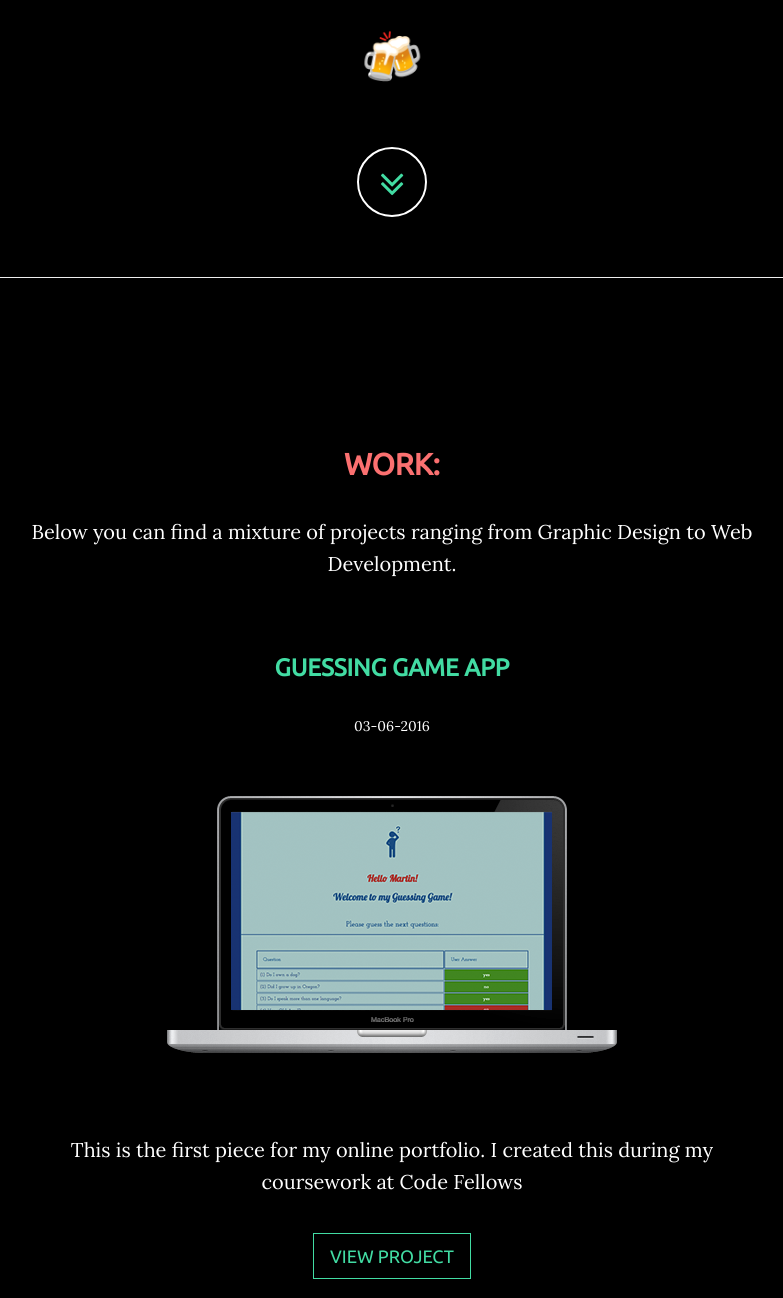
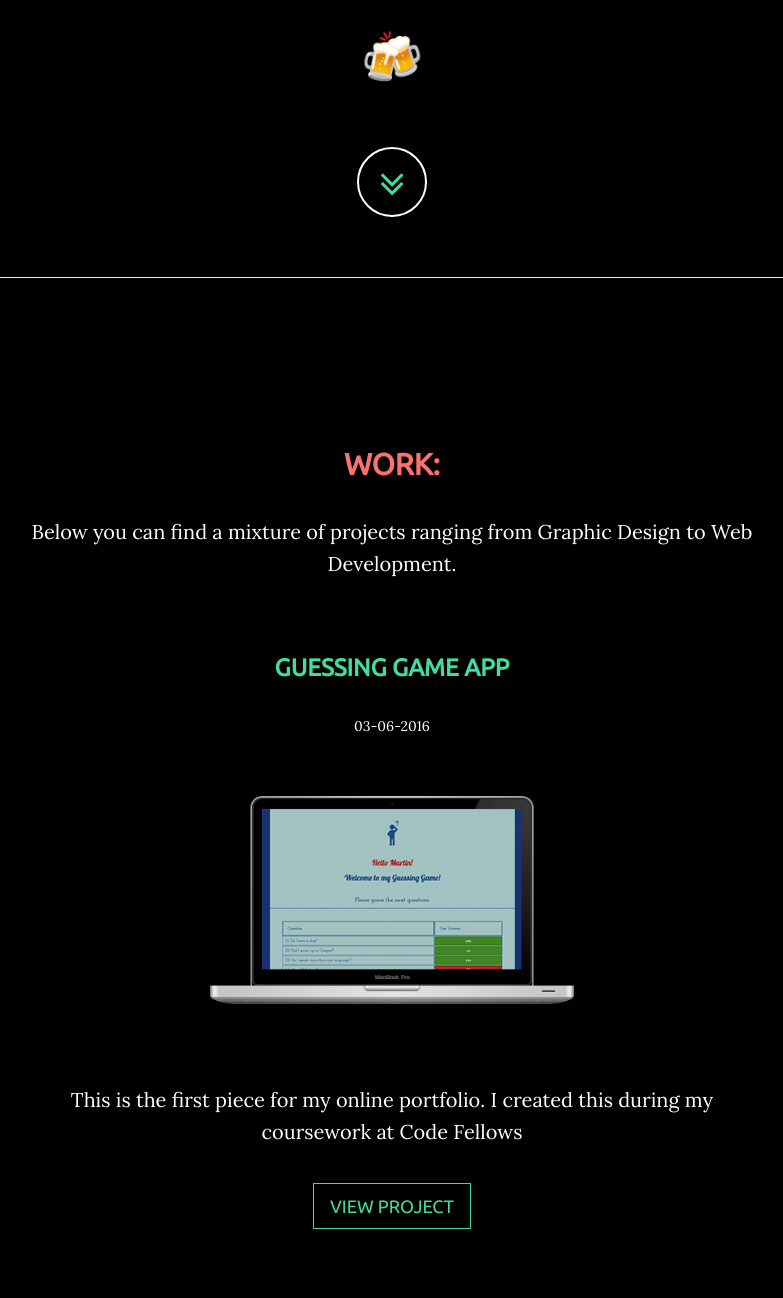
Before and after one commit to m-art-inc/portfolio2017, a website: page index.html in a window 1280 px wide. Shown: the part 1524-2822 px from the top of the page, without its empty margins (248-1031 px from the left). Drawn offline with nearby package versions, Linux system fonts and the light colour scheme.

Commit message:
fixed work section images resposiveness

```diff
--- a/css/layout.css
+++ b/css/layout.css
@@ -5,7 +5,9 @@
   clear: both;
   box-sizing: border-box;
 }
-
+#templateContent img{
+  width: 50%;
+}
 #colored-heading,h2{
   color: #fb7070;
 }
```
